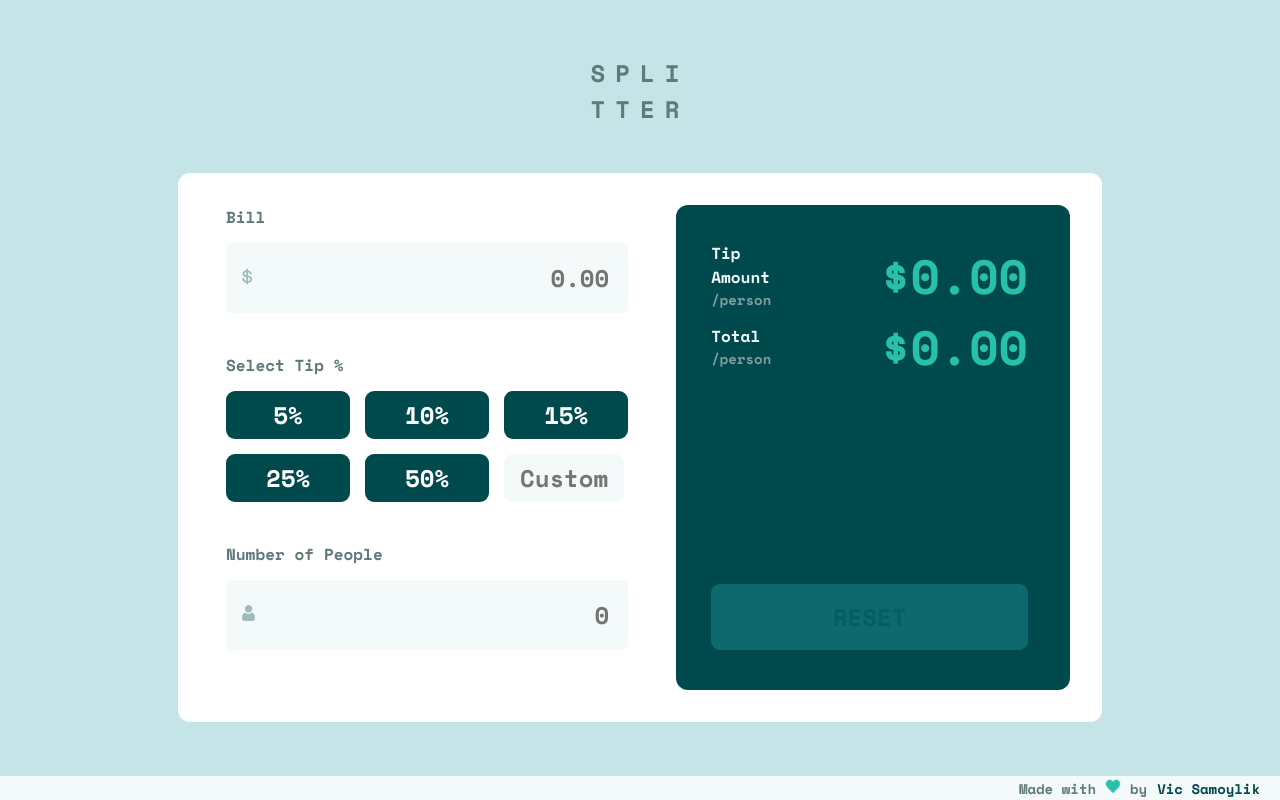
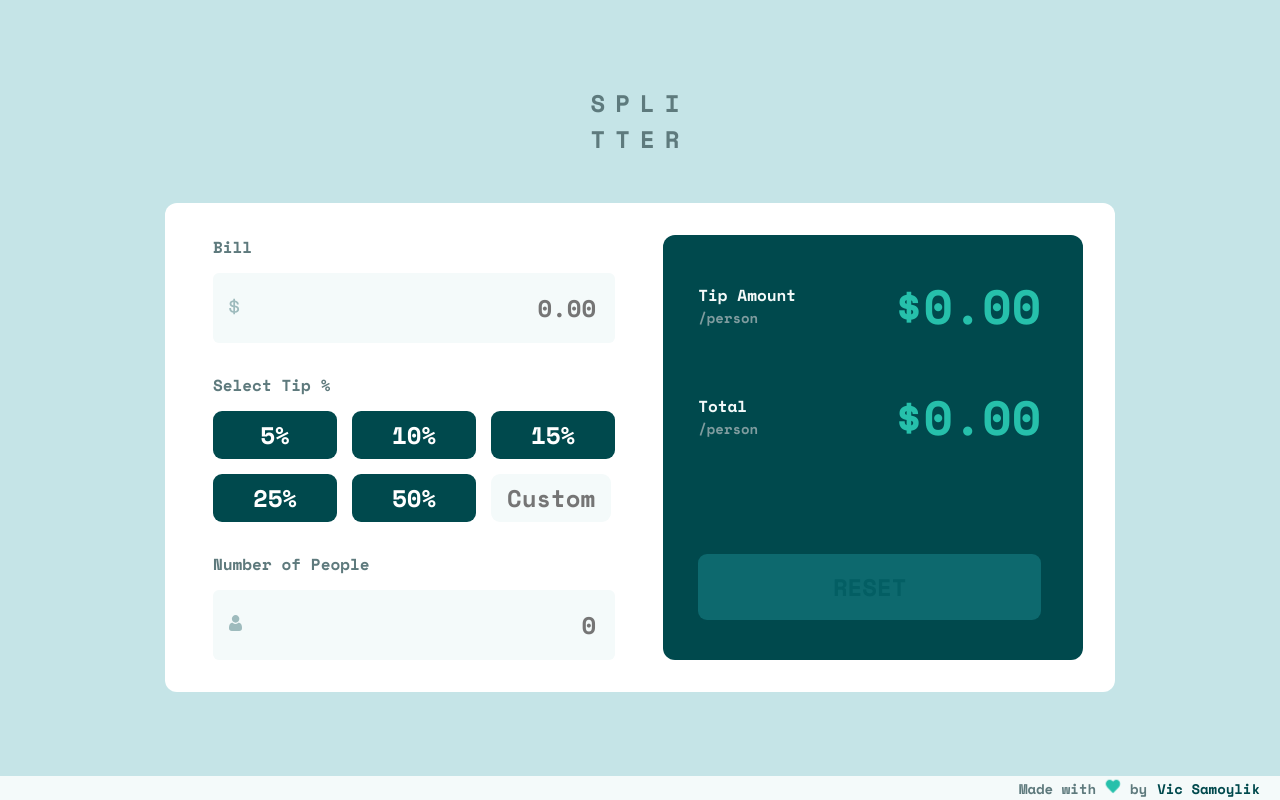
Before and after one commit to vic-samoylik-999/tip-splitter-react, a React (Vite) app: page / in a window 1280 px wide. Built offline with nearby package versions, Linux system fonts and the light colour scheme.

Commit message:
refactor: fix layout and styling issues

```diff
--- a/package.json
+++ b/package.json
@@ -11,6 +11,7 @@
   },
   "dependencies": {
     "classnames": "^2.3.2",
+    "nanoid": "^5.0.3",
     "react": "^18.2.0",
     "react-dom": "^18.2.0",
     "sass": "^1.69.5"
--- a/src/App.jsx
+++ b/src/App.jsx
@@ -17,7 +17,7 @@ function App() {
           <Header />
           <main className="card">
             <Column>
-              <Input type="number" placeholder="0.00" rangeMin="1" icon={dollarIcon}>
+              <Input type="number" placeholder="0.00" rangeMin="1" icon={dollarIcon} mb={true}>
                 Bill
               </Input>
               <TipSelector />
@@ -27,7 +27,7 @@ function App() {
             </Column>
             <Column bg="contrast">
               <div className="column-container">
-                <div className="result-info">
+                <div className="result-wrapper">
                   <ResultElement>Tip Amount</ResultElement>
                   <ResultElement>Total</ResultElement>
                 </div>
--- a/src/components/Input.jsx
+++ b/src/components/Input.jsx
@@ -1,6 +1,8 @@
 import React from 'react';
+import classNames from 'classnames';
 
 function Input({ children, ...rest }) {
+  const classes = classNames('input', rest.mb && 'input-mb');
   const lastIndexBackslash = rest.icon.lastIndexOf('/');
   const altName = rest.icon
     .slice(lastIndexBackslash + 1, -4)
@@ -8,7 +10,7 @@ function Input({ children, ...rest }) {
     .reverse()
     .join(' ');
   return (
-    <section className="input">
+    <section className={classes}>
       <h3 className="input__label">{children}</h3>
       <div className="input__wrapper">
         <input
--- a/src/components/TipSelector.jsx
+++ b/src/components/TipSelector.jsx
@@ -1,14 +1,19 @@
 import React from 'react';
+import { nanoid } from 'nanoid';
 import Button from './Button';
 
 function TipSelector() {
   const tipTypes = [5, 10, 15, 25, 50];
   return (
     <section className="tip-selector">
-      <h3 className='tip-selector__label'>Select Tip %</h3>
+      <h3 className="tip-selector__label">Select Tip %</h3>
       <div className="tip-selector__grid">
         {tipTypes.map((item) => {
-          return <Button type="tip">{item + '%'}</Button>;
+          return (
+            <Button key={nanoid()} type="tip">
+              {item + '%'}
+            </Button>
+          );
         })}
         <div className="tip-selector__custom-tip">
           <input type="number" placeholder="Custom" />
--- a/src/scss/_layout.scss
+++ b/src/scss/_layout.scss
@@ -39,3 +39,9 @@
     justify-content: space-between;
     height: 100%;
 }
+
+.result-wrapper {
+    display: flex;
+    flex-direction: column;
+    row-gap: 40px;
+}
--- a/src/scss/components/_input-component.scss
+++ b/src/scss/components/_input-component.scss
@@ -1,4 +1,7 @@
 .input {
+    &-mb {
+        margin-bottom: 30px;
+    }
     &__label {
         font-size: 16px;
         font-weight: bold;
@@ -8,7 +11,6 @@
         position: relative;
     }
     &__input {
-        margin-bottom: 40px;
         text-align: right;
         padding: 14px 16px;
         border-radius: 6px;
--- a/src/scss/components/_result-element.scss
+++ b/src/scss/components/_result-element.scss
@@ -4,21 +4,16 @@
     justify-content: space-between;
     column-gap: 98px;
     &__info {
-        display: flex;
-        justify-content: space-between;
-        flex-direction: column;
+
     }
     &__heading {
         color: var(--very-light-grayish-cyan);
+        width: 98px;
     }
     &__text {
         color: var(--grayish-cyan);
     }
     &__value {
-        display: flex;
-        align-items: center;
-        justify-content: space-between;
-        column-gap: 98px;
         h2 {
             color: var(--strong-cyan);
             letter-spacing: 0;
--- a/src/scss/components/_tip-selector.scss
+++ b/src/scss/components/_tip-selector.scss
@@ -1,4 +1,5 @@
 .tip-selector {
+    margin-bottom: 30px;
 
     &__label {
         margin-bottom: 14px;
@@ -9,7 +10,6 @@
         align-items: center;
         justify-content: center;
         gap: 15px;
-        margin-bottom: 40px;
     }
     &__custom-tip {
         & input {
```
Also changed, not shown: 1 other file (tests, documents, lock files or other folders).
